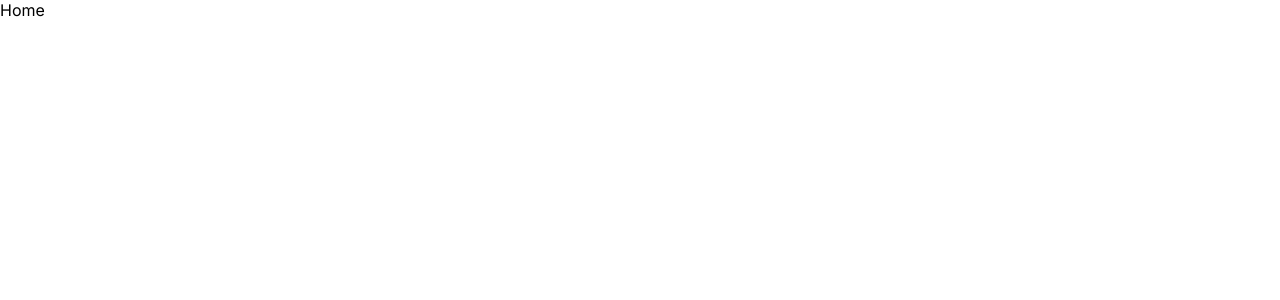
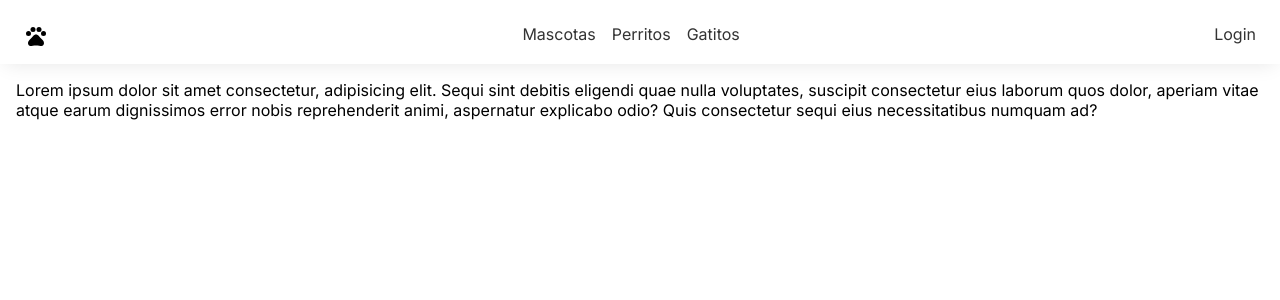
Before and after one commit to JeremiasArriondo/find-your-pet-frontend, a React (Vite) app: page /pets in a window 1280 px wide. Shown: the top 300 px of the page. Built offline with nearby package versions, Linux system fonts and the light colour scheme.

Commit message:
[develop] Acomodando ruteo y layout

```diff
--- a/index.html
+++ b/index.html
@@ -3,7 +3,7 @@
   <head>
     <meta charset="UTF-8" />
     <!-- <link rel="icon" type="image/svg+xml" href="/src/favicon.svg" /> -->
-    <link rel="icon" type="image/svg+xml" href="/public/favicon-pet.svg"/>
+    <link rel="icon" type="image/svg+xml" href="/favicon-pet.svg"/>
     <meta name="viewport" content="width=device-width, initial-scale=1.0" />
     <title>Encuentra tu mascota</title>
   </head>
--- a/src/App.jsx
+++ b/src/App.jsx
@@ -1,10 +1,8 @@
-import Home from './pages/home/Home'
+import AppRouter from './routers/AppRouter'
 
 function App() {
   return (
-    <>
-      <Home/>
-    </>
+    <AppRouter/>
   )
 }
 
--- a/src/common/components/layouts/navbar/NavBar.jsx
+++ b/src/common/components/layouts/navbar/NavBar.jsx
@@ -1,11 +1,21 @@
-import { AppBar, Toolbar, Typography } from "@mui/material"
 import PetsIcon from '@mui/icons-material/Pets';
+import { NavLink } from "react-router-dom";
+import styles from './NavBar.module.css';
 
 const NavBar = () => {
     return (
-      <>
-        Navbar
-      </>
+      <div className={styles.container}>
+          {/* <NavLink to='/'>Home</NavLink> */}
+          <div>
+              <PetsIcon/>
+          </div>
+          <div className={styles['container-section']}>
+              <a href='/'>Mascotas</a>
+              <a href='/'>Perritos</a>
+              <a href='/'>Gatitos</a>
+          </div>
+          <a href='/'>Login</a>
+      </div>
     )
 }
 
--- /dev/null
+++ b/src/common/components/layouts/navbar/NavBar.module.css
@@ -0,0 +1,29 @@
+.container{
+    background: transparent;
+    /* color: var(--white); */
+    display: flex;
+    flex-direction: row;
+    padding: 1.5rem;
+    justify-content: space-between;
+    /* box-shadow: 0 8px 8px -2px var(--shadow-grey); */
+    backdrop-filter: saturate(180%) blur(10px);
+    box-shadow: rgb(2 1 1 / 10%) 0px 5px 20px -5px;
+    position: fixed;
+    top: 0;
+    width: 100%;
+    height: 4rem;
+}
+
+.container-section a{
+    padding: .5rem;
+}
+
+.container a:hover{
+    color: var(--light-blue);
+}
+
+@media (max-width: 650px){
+    .container-section{
+        display: none;
+    }
+}
--- a/src/index.css
+++ b/src/index.css
@@ -1,8 +1,21 @@
 @import url('https://fonts.googleapis.com/css2?family=Inter:wght@300;400;500;600;700;800&display=swap');
+
+:root{
+  --blue: #008eea;
+  --light-blue: #39a0ff;
+  --dark-blue: #0026e9;
+  --dark-blue-violet: #3b38ff;
+  --cyan: #25f4e9;
+  --shadow-grey: #c2c2c2;
+  --white: #fff;
+  --dark: #000;
+  --dark-light: #333333;
+}
 
 *{
   box-sizing: border-box;
   margin: 0;
+  padding: 0;
 }
 
 body {
@@ -12,3 +25,8 @@ body {
   -webkit-font-smoothing: antialiased;
   -moz-osx-font-smoothing: grayscale;
 }
+
+a{
+  color: var(--dark-light);
+  text-decoration: none;
+}
--- a/src/layout/Layout.jsx
+++ b/src/layout/Layout.jsx
@@ -1,3 +1,4 @@
+import { Outlet } from 'react-router-dom';
 import NavBar from '../common/components/layouts/navbar/NavBar';
 import styles from './Layout.module.css';
 
@@ -5,6 +6,9 @@ const Layout = () => {
   return (
     <div className={styles.container}>
         <NavBar/>
+        <div className={styles.content}>
+          <Outlet />
+        </div>
     </div>
   )
 };
--- a/src/layout/Layout.module.css
+++ b/src/layout/Layout.module.css
@@ -1,3 +1,10 @@
 .container{
     height: 100vh;
 }
+
+.content{
+	width: 100%;
+	margin-top: 4rem;
+	padding: 1rem;
+	height: calc(100% - 4rem);
+}
--- /dev/null
+++ b/src/pages/pets/Pets.jsx
@@ -0,0 +1,10 @@
+const Pets = () => {
+  return (
+    <div>
+        Lorem ipsum dolor sit amet consectetur, adipisicing elit. Sequi sint debitis eligendi quae nulla voluptates, suscipit consectetur eius laborum quos dolor, aperiam vitae atque earum dignissimos error nobis reprehenderit animi, aspernatur explicabo odio? Quis consectetur sequi eius necessitatibus numquam ad?
+        {/* <img src="http://t1.gstatic.com/licensed-image?q=tbn:ANd9GcSkAJ8fWSg1figY_bSajc2G9mYK_-cJ0NfM4h9AmZPOc636lNHQv8742xNfMLtP"/> */}
+    </div>
+  )
+}
+
+export default Pets
--- /dev/null
+++ b/src/routers/AppRouter.jsx
@@ -0,0 +1,31 @@
+import { BrowserRouter, Routes, Route } from "react-router-dom"
+import Layout from "../layout/Layout"
+import Pets from "../pages/pets/Pets";
+
+const AppRouter = () => {
+  return (
+    <BrowserRouter>
+        <Routes>
+            {/* <Route path='/login'>
+                <Route
+                    path=''
+                    element={
+                        () => <div>Pagina login</div>
+                    }
+                />
+            </Route> */}
+            <Route
+                path=''
+                element={
+                    <Layout/>
+                }
+            >
+                <Route path='pets' element={ <Pets/> } />
+            </Route>
+        </Routes>
+
+    </BrowserRouter>
+  )
+}
+
+export default AppRouter;
```
Also changed, not shown: 1 other file (tests, documents, lock files or other folders).
